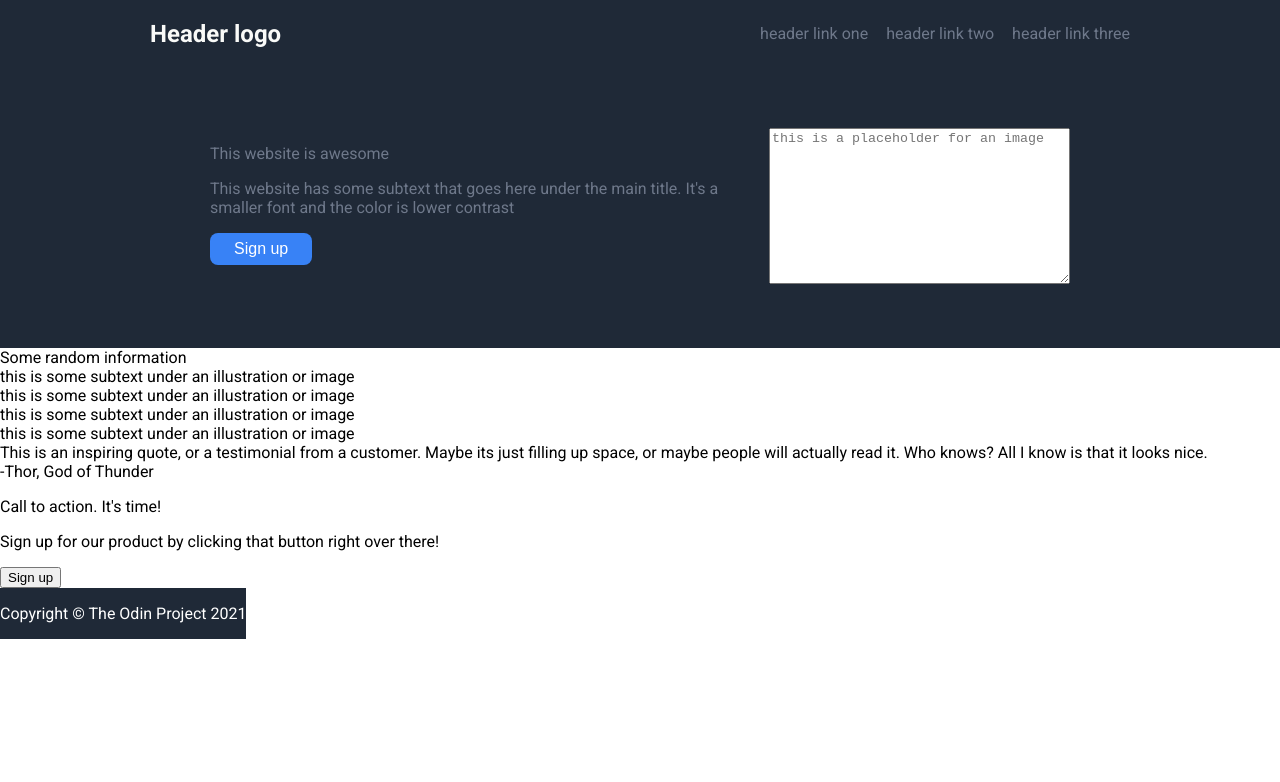
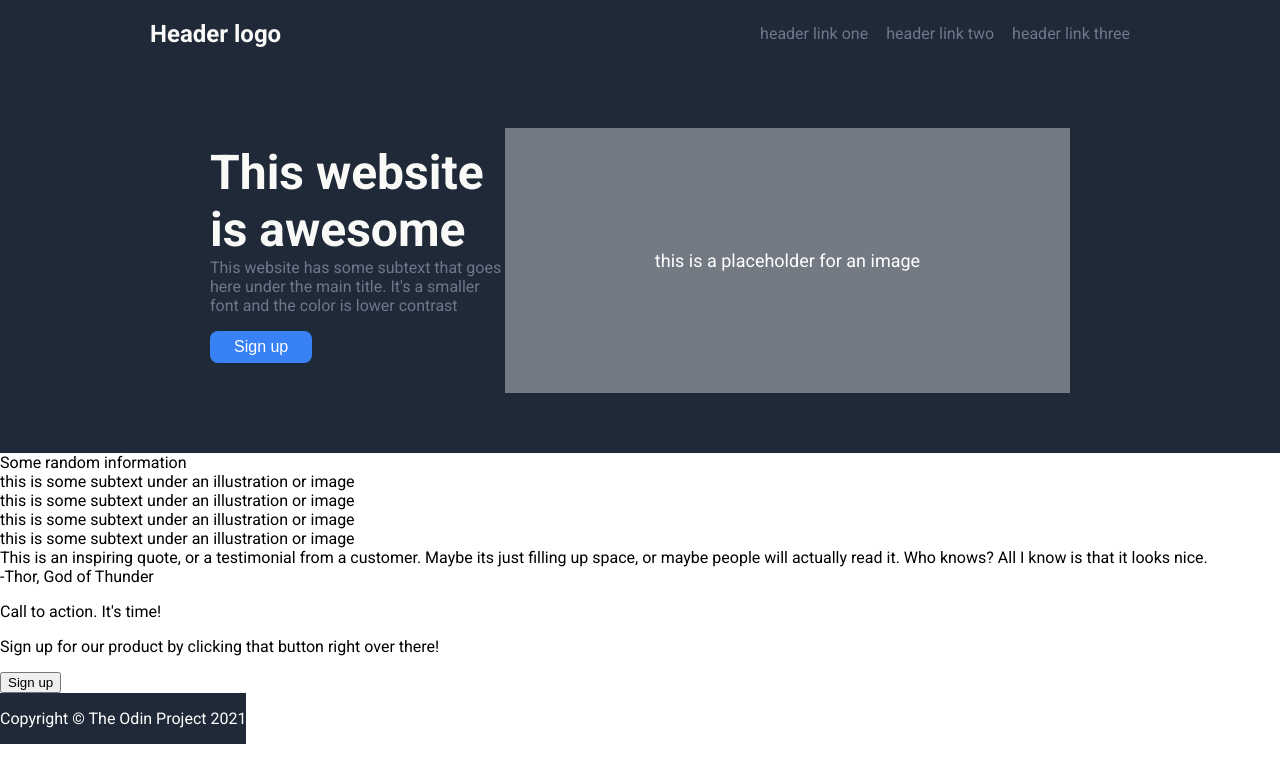
Before and after one commit to arinskyyyy/landing-page, a plain HTML site: page index.html in a window 1280 px wide. Drawn offline with Linux system fonts and the light colour scheme.

Commit message:
structure modified
Changes: minor, according to the style.css.

```diff
--- a/index.html
+++ b/index.html
@@ -19,14 +19,18 @@
                 </section>
                 <section class="hero-main-text">
                     <div class="hmt-block1">
-                        <p>This website is awesome</p>
-                        <p>This website has some subtext that goes here under the main title. It's a smaller font and the color is lower contrast</p>
+                        <p>
+                            <span>This website is awesome</span><br />
+                            This website has some subtext that goes here under the main title. It's a smaller font and the color is lower contrast
+                        </p>
                         <button>
                             Sign up
                         </button>
                     </div>
                     <div class="hmt-block2">
-                        <textarea rows="10" cols="35" placeholder="this is a placeholder for an image"></textarea>
+                        <div class="placeholder">
+                            this is a placeholder for an image
+                        </div>
                     </div>
                 </section>
             </div>
```
